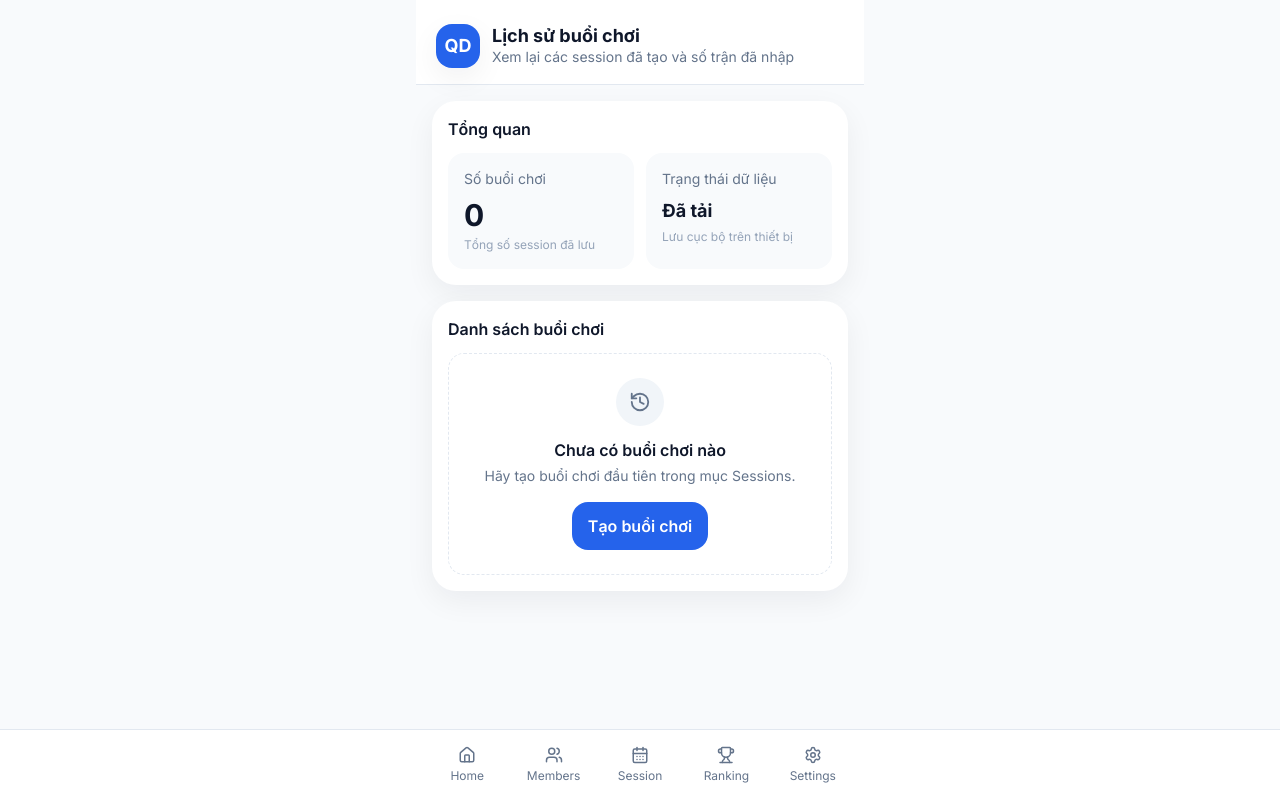
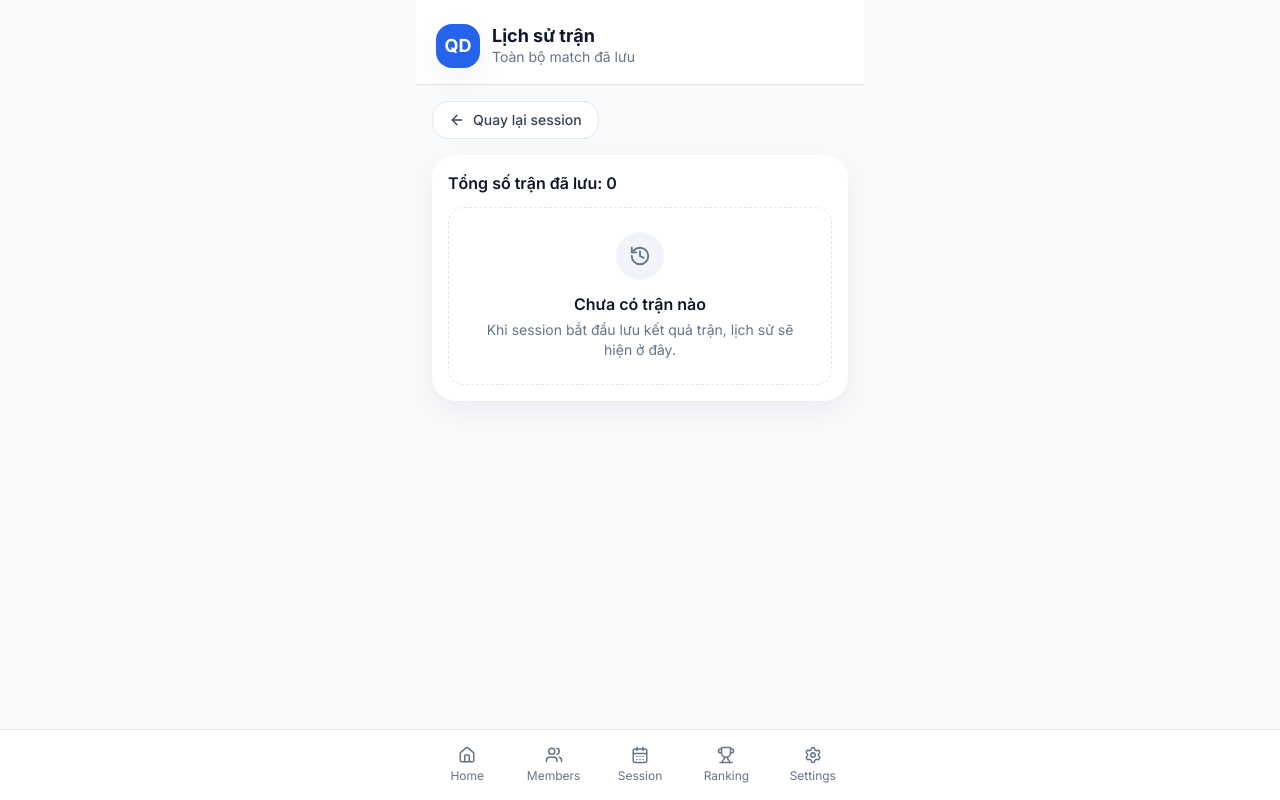
Before and after one commit to tdquan170788-byte/q-pb-smart-match, a Next.js app: page /session/history in a window 1280 px wide. Built offline with nearby package versions, Linux system fonts and the light colour scheme.

Commit message:
Update page.tsx
S5-P1

```diff
--- a/app/session/history/page.tsx
+++ b/app/session/history/page.tsx
@@ -2,162 +2,98 @@
 
 import Link from "next/link";
 import { useEffect, useMemo, useState } from "react";
-import { CalendarDays, ChevronRight, Clock3, History, Users } from "lucide-react";
+import { ArrowLeft, History } from "lucide-react";
 
 import AppShell from "@/components/app-shell";
 import SectionCard from "@/components/section-card";
-import type { Player, SessionRecord } from "@/types";
-import { getPlayers, getSessions, getMatchesBySessionId } from "@/lib/storage";
+import { getMatches, getPlayers, getSessions } from "@/lib/storage";
+import type { MatchRecord, Player, SessionRecord } from "@/types";
 
-type SessionView = SessionRecord & {
-  participantNames: string[];
-  totalMatches: number;
-};
-
-export default function SessionsHistoryPage() {
+export default function SessionHistoryPage() {
+  const [matches, setMatches] = useState<MatchRecord[]>([]);
+  const [players, setPlayers] = useState<Player[]>([]);
   const [sessions, setSessions] = useState<SessionRecord[]>([]);
-  const [players, setPlayers] = useState<Player[]>([]);
-  const [loaded, setLoaded] = useState(false);
+  const [ready, setReady] = useState(false);
 
   useEffect(() => {
+    setMatches(getMatches());
+    setPlayers(getPlayers());
     setSessions(getSessions());
-    setPlayers(getPlayers());
-    setLoaded(true);
+    setReady(true);
   }, []);
 
-  const sessionViews = useMemo<SessionView[]>(() => {
-    const playerMap = new Map(players.map((p) => [p.id, p]));
+  const sortedMatches = useMemo(() => {
+    return [...matches].sort(
+      (a, b) =>
+        new Date(b.createdAt).getTime() - new Date(a.createdAt).getTime()
+    );
+  }, [matches]);
 
-    return [...sessions]
-      .sort((a, b) => b.date.localeCompare(a.date))
-      .map((session) => {
-        const participantNames = session.participantIds.map(
-          (id) => playerMap.get(id)?.name ?? "Unknown"
-        );
+  function getPlayerNames(ids: string[]) {
+    return ids
+      .map((id) => players.find((p) => p.id === id)?.name ?? "Unknown")
+      .join(" / ");
+  }
 
-        const totalMatches = getMatchesBySessionId(session.id).length;
-
-        return {
-          ...session,
-          participantNames,
-          totalMatches,
-        };
-      });
-  }, [sessions, players]);
+  function getSessionLabel(sessionId: string) {
+    const session = sessions.find((s) => s.id === sessionId);
+    if (!session) return "Session không xác định";
+    return new Date(session.date).toLocaleDateString("vi-VN");
+  }
 
   return (
-    <AppShell
-      title="Lịch sử buổi chơi"
-      subtitle="Xem lại các session đã tạo và số trận đã nhập"
-    >
+    <AppShell title="Lịch sử trận" subtitle="Toàn bộ match đã lưu">
       <div className="space-y-4">
-        <SectionCard title="Tổng quan">
-          <div className="grid grid-cols-2 gap-3">
-            <div className="rounded-2xl bg-slate-50 p-4">
-              <div className="text-sm text-slate-500">Số buổi chơi</div>
-              <div className="mt-2 text-3xl font-bold">{sessions.length}</div>
-              <div className="mt-1 text-xs text-slate-400">
-                Tổng số session đã lưu
-              </div>
+        <Link
+          href="/session"
+          className="inline-flex items-center gap-2 rounded-2xl border border-slate-200 bg-white px-4 py-2 text-sm font-medium text-slate-700"
+        >
+          <ArrowLeft size={16} />
+          Quay lại session
+        </Link>
+
+        <SectionCard title={`Tổng số trận đã lưu: ${matches.length}`}>
+          {!ready ? (
+            <div className="rounded-2xl bg-slate-50 p-4 text-sm text-slate-500">
+              Đang tải...
             </div>
-
-            <div className="rounded-2xl bg-slate-50 p-4">
-              <div className="text-sm text-slate-500">Trạng thái dữ liệu</div>
-              <div className="mt-2 text-lg font-bold">
-                {loaded ? "Đã tải" : "Đang tải..."}
-              </div>
-              <div className="mt-1 text-xs text-slate-400">
-                Lưu cục bộ trên thiết bị
-              </div>
-            </div>
-          </div>
-        </SectionCard>
-
-        <SectionCard title="Danh sách buổi chơi">
-          {sessionViews.length === 0 ? (
+          ) : sortedMatches.length === 0 ? (
             <div className="rounded-2xl border border-dashed border-slate-200 p-6 text-center">
               <div className="mx-auto mb-3 flex h-12 w-12 items-center justify-center rounded-full bg-slate-100">
                 <History className="text-slate-500" size={22} />
               </div>
-              <div className="text-base font-semibold">Chưa có buổi chơi nào</div>
+              <div className="text-base font-semibold">Chưa có trận nào</div>
               <div className="mt-1 text-sm text-slate-500">
-                Hãy tạo buổi chơi đầu tiên trong mục Sessions.
+                Khi session bắt đầu lưu kết quả trận, lịch sử sẽ hiện ở đây.
               </div>
-              <Link
-                href="/sessions"
-                className="mt-4 inline-flex rounded-2xl bg-brand-600 px-4 py-3 font-semibold text-white"
-              >
-                Tạo buổi chơi
-              </Link>
             </div>
           ) : (
             <div className="space-y-3">
-              {sessionViews.map((session, index) => (
-                <Link
-                  key={session.id}
-                  href={`/sessions/${session.id}`}
-                  className="block rounded-2xl border border-slate-100 bg-slate-50 p-4 transition hover:bg-slate-100"
+              {sortedMatches.map((match) => (
+                <div
+                  key={match.id}
+                  className="rounded-2xl border border-slate-100 bg-slate-50 p-4"
                 >
                   <div className="flex items-start justify-between gap-3">
-                    <div className="min-w-0 flex-1">
-                      <div className="flex items-center gap-3">
-                        <div className="flex h-9 w-9 items-center justify-center rounded-full bg-brand-100 text-sm font-bold text-brand-700">
-                          {index + 1}
-                        </div>
-
-                        <div className="min-w-0">
-                          <div className="text-base font-semibold">
-                            Buổi chơi {session.date}
-                          </div>
-                          <div className="text-sm text-slate-500">
-                            Điểm chạm: {session.pointToWin}
-                          </div>
-                        </div>
+                    <div className="min-w-0">
+                      <div className="text-sm font-semibold text-slate-800">
+                        Session {getSessionLabel(match.sessionId)} • Round {match.round}
                       </div>
 
-                      <div className="mt-3 grid grid-cols-2 gap-2 text-xs sm:grid-cols-3">
-                        <div className="rounded-2xl bg-white px-3 py-2 text-slate-600">
-                          <div className="flex items-center gap-1 text-[11px] text-slate-400">
-                            <Users size={12} />
-                            Người tham gia
-                          </div>
-                          <div className="mt-1 font-semibold">
-                            {session.participantIds.length}
-                          </div>
-                        </div>
-
-                        <div className="rounded-2xl bg-white px-3 py-2 text-slate-600">
-                          <div className="flex items-center gap-1 text-[11px] text-slate-400">
-                            <Clock3 size={12} />
-                            Số trận
-                          </div>
-                          <div className="mt-1 font-semibold">
-                            {session.totalMatches}
-                          </div>
-                        </div>
-
-                        <div className="rounded-2xl bg-white px-3 py-2 text-slate-600">
-                          <div className="flex items-center gap-1 text-[11px] text-slate-400">
-                            <CalendarDays size={12} />
-                            Ngày
-                          </div>
-                          <div className="mt-1 font-semibold">{session.date}</div>
-                        </div>
+                      <div className="mt-2 text-sm text-slate-600">
+                        {getPlayerNames(match.teamA.playerIds)}
                       </div>
-
-                      <div className="mt-3 text-sm text-slate-500">
-                        <span className="font-medium text-slate-700">Thành viên:</span>{" "}
-                        {session.participantNames.length > 0
-                          ? session.participantNames.join(", ")
-                          : "Chưa có"}
+                      <div className="text-xs text-slate-400">vs</div>
+                      <div className="text-sm text-slate-600">
+                        {getPlayerNames(match.teamB.playerIds)}
                       </div>
                     </div>
 
-                    <div className="shrink-0 rounded-xl bg-white p-2 text-slate-500">
-                      <ChevronRight size={18} />
+                    <div className="rounded-2xl bg-white px-4 py-2 text-sm font-bold text-slate-800">
+                      {match.scoreA} - {match.scoreB}
                     </div>
                   </div>
-                </Link>
+                </div>
               ))}
             </div>
           )}
```
